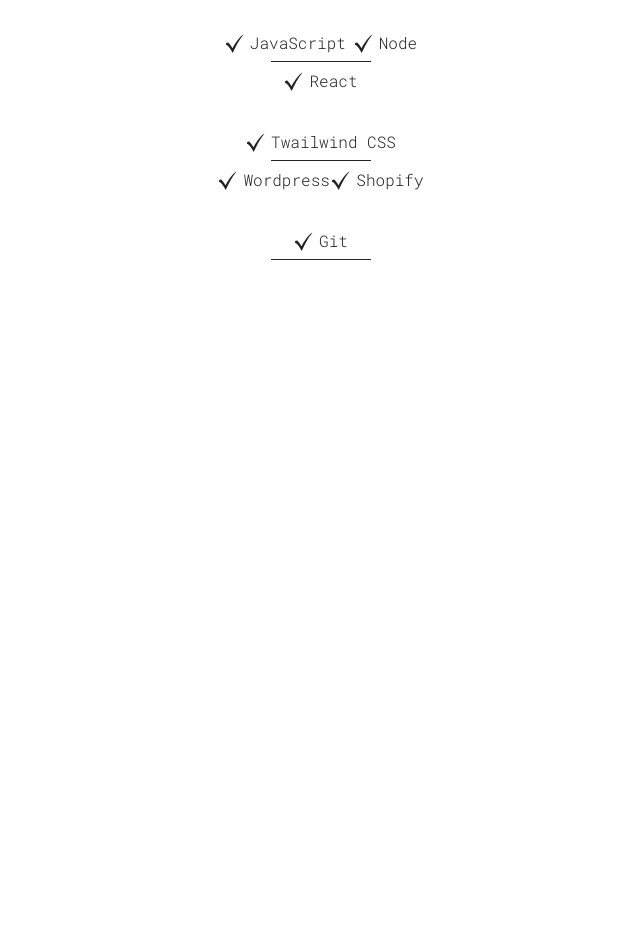
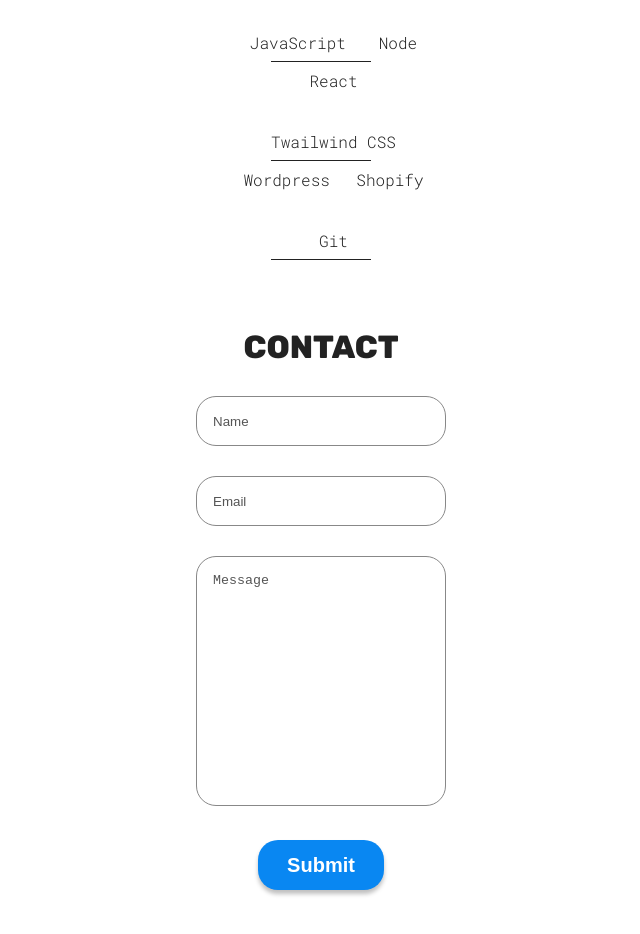
Before and after one commit to dmasifur/react-responsive-portfolio, a React (Vite) app: page / in a window 1280 px wide. Shown: the part 2380-3314 px from the top of the page, without its empty margins (319-959 px from the left). Before the commit the page ends 2708 px from the top, so only its background shows below. Built offline with nearby package versions, Linux system fonts and the light colour scheme.

Commit message:
contact form ready need to added the action link for the functionality

```diff
--- a/src/App.jsx
+++ b/src/App.jsx
@@ -3,6 +3,7 @@
 import "./App.css";
 import { Projects } from "./projects/Projects";
 import Skills from "./sections/Skills/Skills";
+import Contact from "./sections/Contact/Contact";
 
 function App() {
   return (
@@ -10,6 +11,7 @@
       <Hero />
       <Projects />
       <Skills />
+      <Contact />
     </>
   );
 }
--- /dev/null
+++ b/src/sections/Contact/Contact.jsx
@@ -0,0 +1,49 @@
+import styles from "./ContactStyles.module.css";
+
+const Contact = () => {
+  return (
+    <section id="contact" className={styles.container}>
+      <h1 className="sectionTitle">Contact</h1>
+      <form action="">
+        <div className="formGroup">
+          <label htmlFor="name" hidden>
+            Name
+          </label>
+          <input
+            type="text"
+            name="name"
+            id="name"
+            placeholder="Name"
+            required
+          />
+        </div>
+        <div className="formGroup">
+          <label htmlFor="email" hidden>
+            Email
+          </label>
+          <input
+            type="email"
+            name="email"
+            id="email"
+            placeholder="Email"
+            required
+          />
+        </div>
+        <div className="formGroup">
+          <label htmlFor="message" hidden>
+            Message
+          </label>
+          <textarea
+            name="message"
+            id="message"
+            placeholder="Message"
+            required
+          ></textarea>
+        </div>
+        <input className="hover btn" type="Submit" value="Submit" />
+      </form>
+    </section>
+  );
+};
+
+export default Contact;
--- /dev/null
+++ b/src/sections/Contact/ContactStyles.module.css
@@ -0,0 +1,61 @@
+.container {
+  display: flex;
+  flex-direction: column;
+  text-align: center;
+}
+
+form {
+  display: flex;
+  flex-direction: column;
+  gap: 30px;
+}
+
+textarea,
+input:not([type="submit"]) {
+  height: 50px;
+  padding-left: 16px;
+  width: 250px;
+}
+
+textarea {
+  padding-top: 16px;
+  resize: none;
+  height: 250px;
+}
+
+input,
+textarea {
+  border-radius: 20px;
+  border: #888 1px solid;
+  box-sizing: border-box;
+  justify-self: center;
+  background-color: var(--background-color);
+  color: var(--form-text-color);
+}
+
+::placeholder {
+  color: var(--form-text-color);
+}
+
+input[type="submit"] {
+  background-color: var(--btn-color);
+  color: var(--btn-text-color);
+  border: none;
+  border-radius: 20px;
+  width: 126px;
+  height: 50px;
+  font-size: 20px;
+  font-weight: bold;
+  box-shadow: 0 4px 4px rgba(0, 0, 0, 0.25);
+  transition: box-shadow 200ms ease-in-out, transform 200ms ease-in-out;
+  margin: auto;
+}
+
+nput[type="submit"]:hover {
+  transform: scale(1.05);
+}
+
+nput[type="submit"]:active {
+  transform: translateY(2px);
+  box-shadow: 0 2px 2px rgba(0, 0, 0, 0.25);
+}
--- a/src/sections/Skills/Skills.jsx
+++ b/src/sections/Skills/Skills.jsx
@@ -1,5 +1,5 @@
 import styles from "./SkillsStyles.module.css";
-import checkMarkIcon from "../../assets/checkmark-light.svg";
+import checkMarkIcon from "../../assets/checkmark-dark.svg";
 import SkillList from "../../common/SkillList";
 
 const Skills = () => {
```
